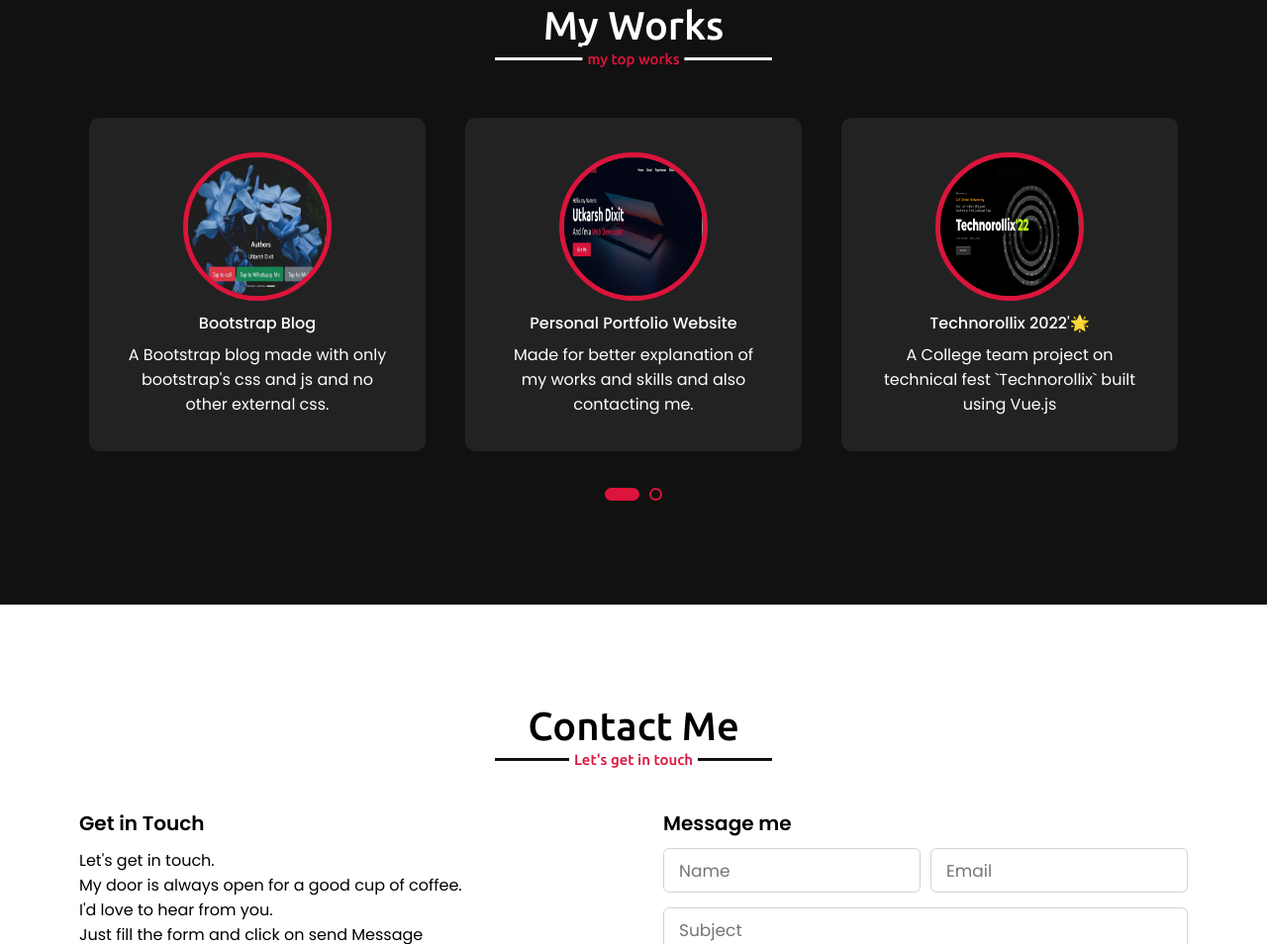
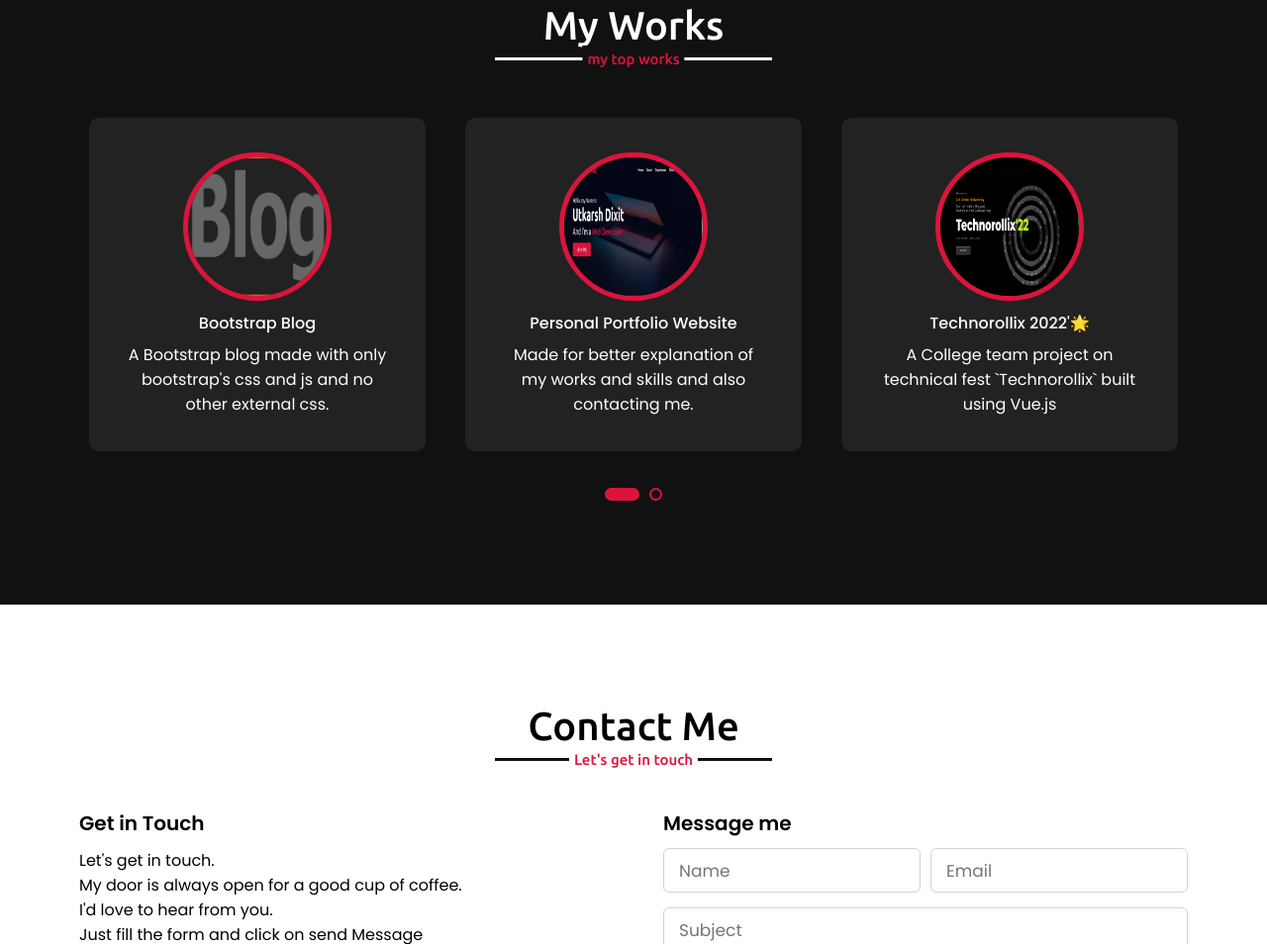
Before and after one commit to devutkarshdixit/devutkarshdixit.github.io, a plain HTML site: page index.html in a window 1280 px wide. Shown: the part 3223-4177 px from the top of the page at 99% size. Drawn offline with nearby package versions, Linux system fonts and the light colour scheme.

Commit message:
Work2 Update
Logo

```diff
--- a/index.html
+++ b/index.html
@@ -461,7 +461,7 @@
                     <div class="box">
 
                         <a href="https://utkarsh-dixit-git.github.io/bootstrap-blog/" target="_blank">
-                            <img src="images/work2.jpeg" alt="bootstrap-blog">
+                            <img src="images/work2.png" alt="bootstrap-blog">
                         </a>
                         <div class="text">Bootstrap Blog</div>
                         <p>A Bootstrap blog made with only bootstrap's css and js and no other external css.</p>
```
Also changed, not shown: images/work1.png, images/work2.jpeg (deleted), images/work2.png (added).
